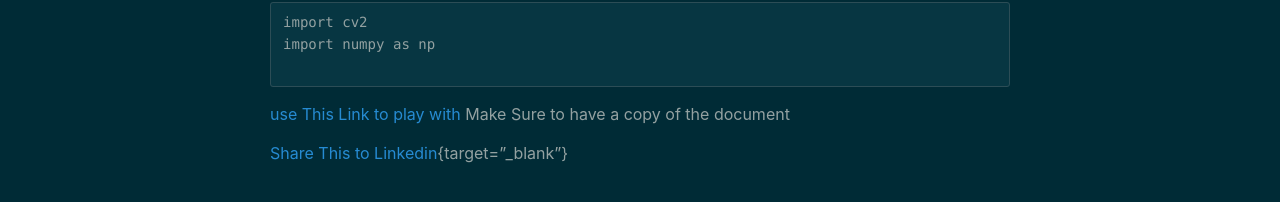
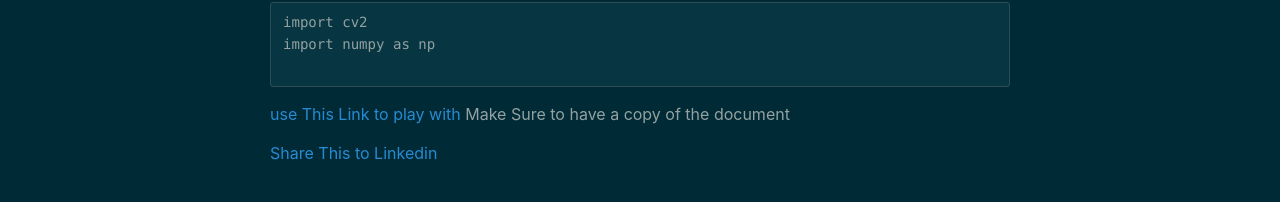
Before and after one commit to Sanjuvi/sanjeevi, a Jekyll site: the page built from _posts/2020-09-18-First-blog.md, in a window 1280 px wide. Shown: the part 298-500 px from the top of the page. Built offline with Jekyll 4.4.1, drawn with Linux system fonts in a browser that asks for light colours; our own code applies the rules of GitHub Pages for plain Markdown files.

Commit message:
Update 2020-09-18-First-blog.md

```diff
--- a/_posts/2020-09-18-First-blog.md
+++ b/_posts/2020-09-18-First-blog.md
@@ -10,4 +10,4 @@ import numpy as np
 [use This Link to play with](https://colab.research.google.com/drive/1FhjIQAL-EoS2eq23GpPhGZ2zAGaic8_o?usp=sharing){:target="_blank"} Make Sure to have a copy of the document
 
 [Share This to Linkedin](https://www.linkedin.com/shareArticle?mini=true&url={articleUrl}&title={articleTitle}&summary={articleSummary}&source={articleSource}
-){target="_blank"}
+){:target="_blank"}
```
